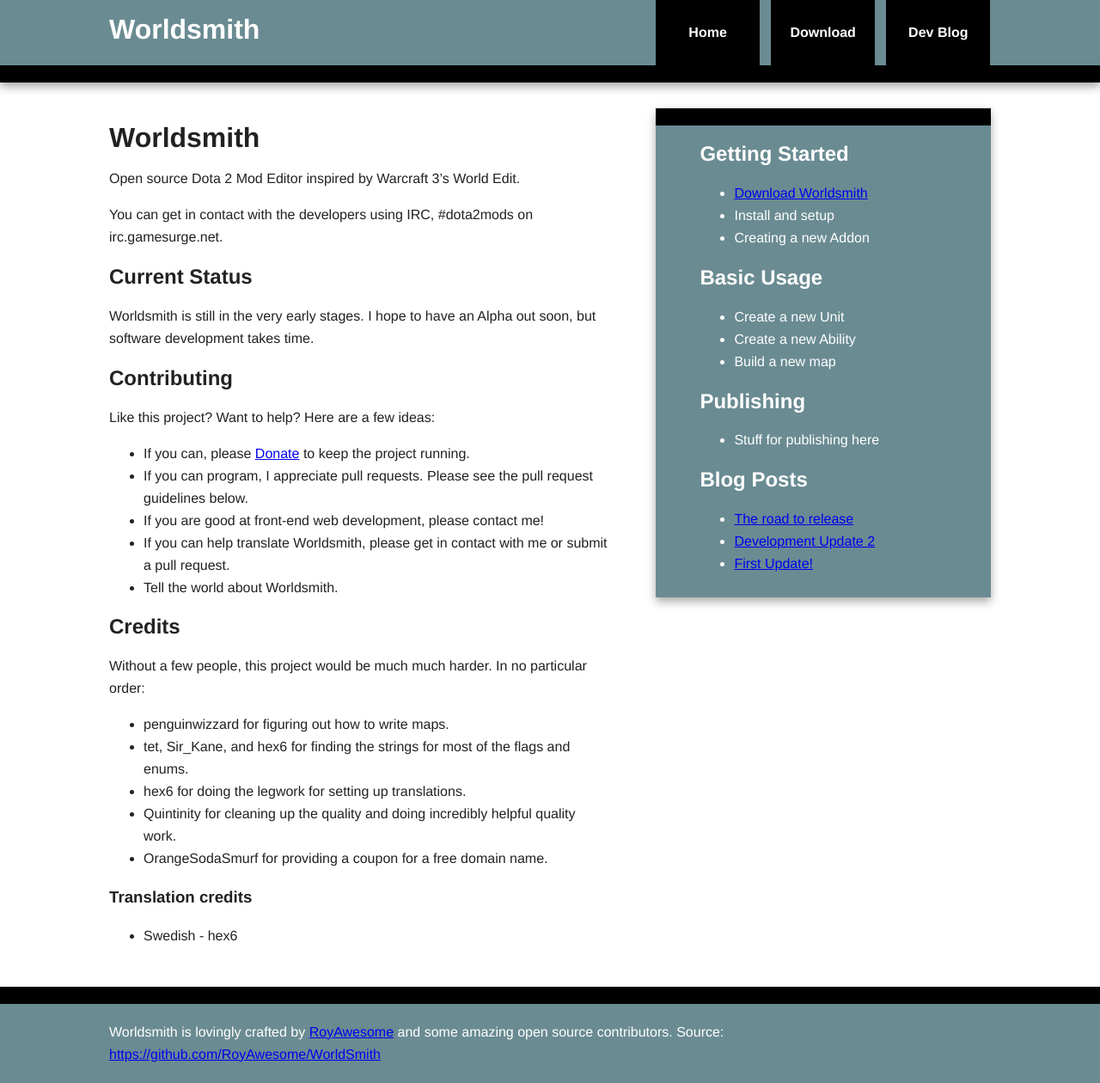
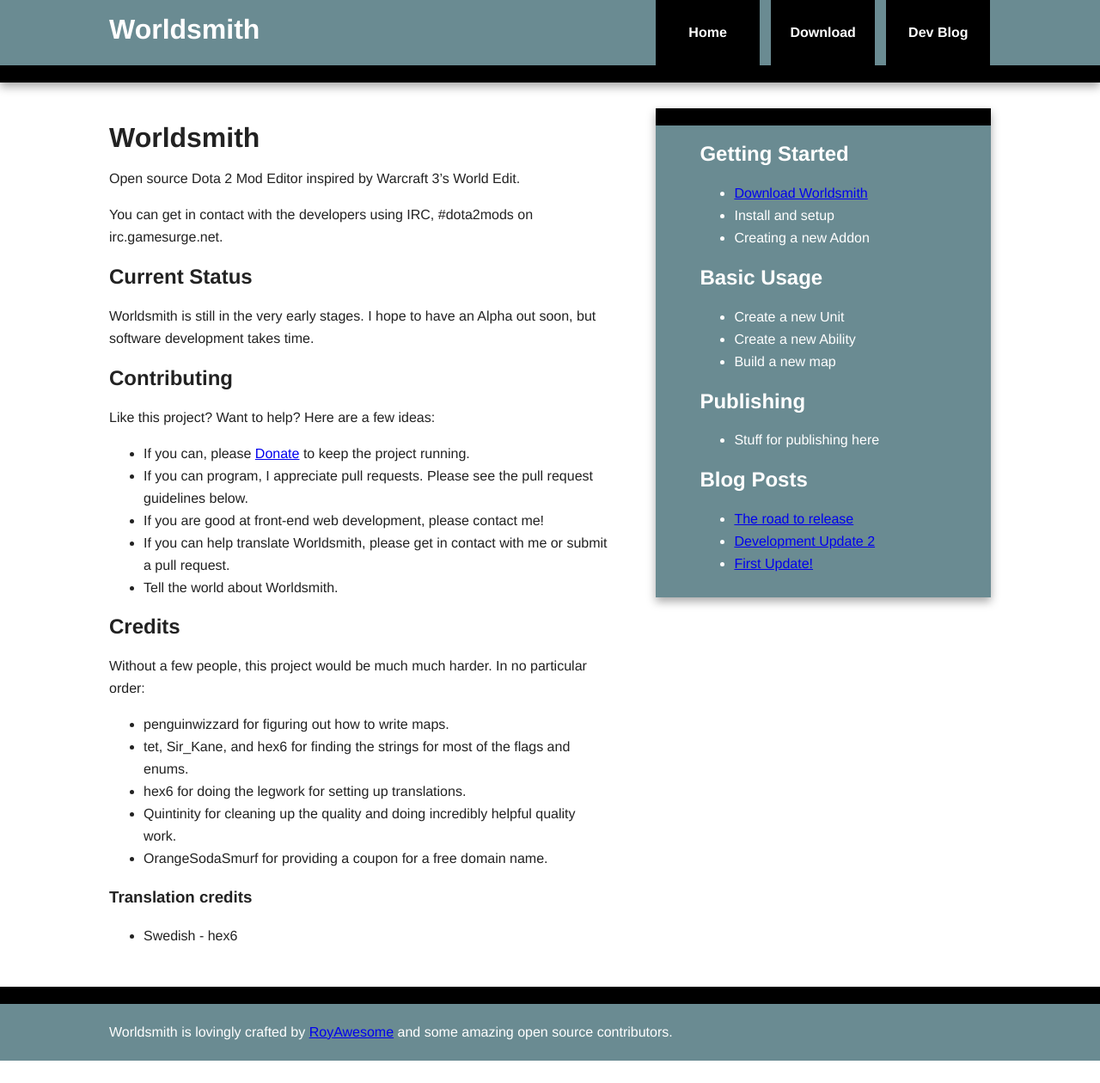
Before and after one commit to Worldsmith/worldsmith.github.io, a Jekyll site: the page built from index.md, in a window 1280 px wide. Shown: the whole page at 86% size. Built offline with Jekyll 4.4.1, drawn with Linux system fonts in a browser that asks for light colours; nearby versions of some CDN libraries; after the commit the page ends 1234 px from its top, so only the background shows below that.

Commit message:
Update responsive.html

```diff
--- a/_layouts/responsive.html
+++ b/_layouts/responsive.html
@@ -63,7 +63,7 @@
 
         <div class="footer-container">
             <footer class="wrapper">
-                Worldsmith is lovingly crafted by <a href="mailto:kylegar@kylegar.net?Subject=Worldsmith%20Feedback">RoyAwesome</a> and some amazing open source contributors. Source: <a href="https://github.com/RoyAwesome/WorldSmith">https://github.com/RoyAwesome/WorldSmith</a>
+                Worldsmith is lovingly crafted by <a href="mailto:kylegar@kylegar.net?Subject=Worldsmith%20Feedback">RoyAwesome</a> and some amazing open source contributors.
             </footer>
         </div>
 
```
